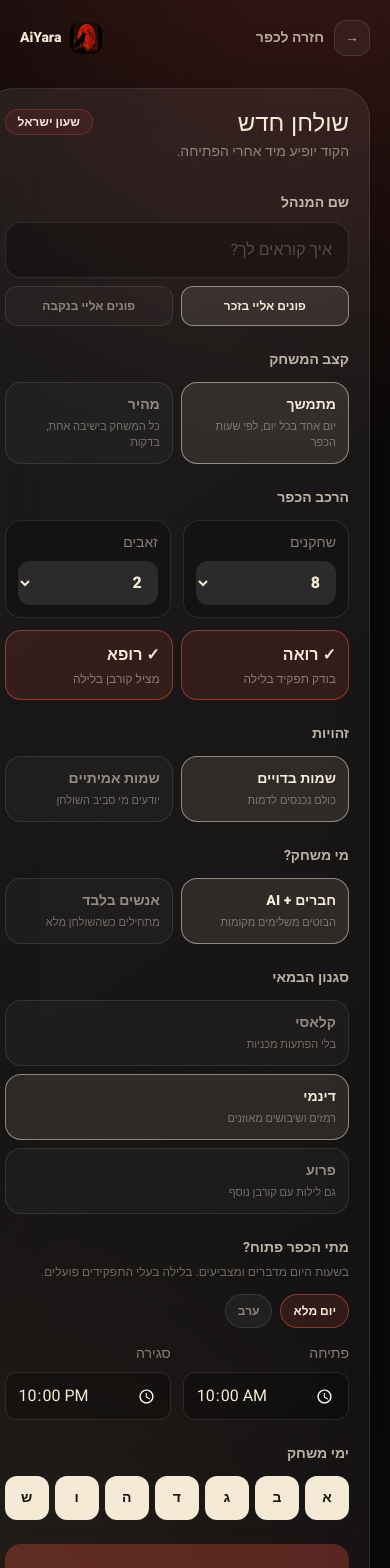
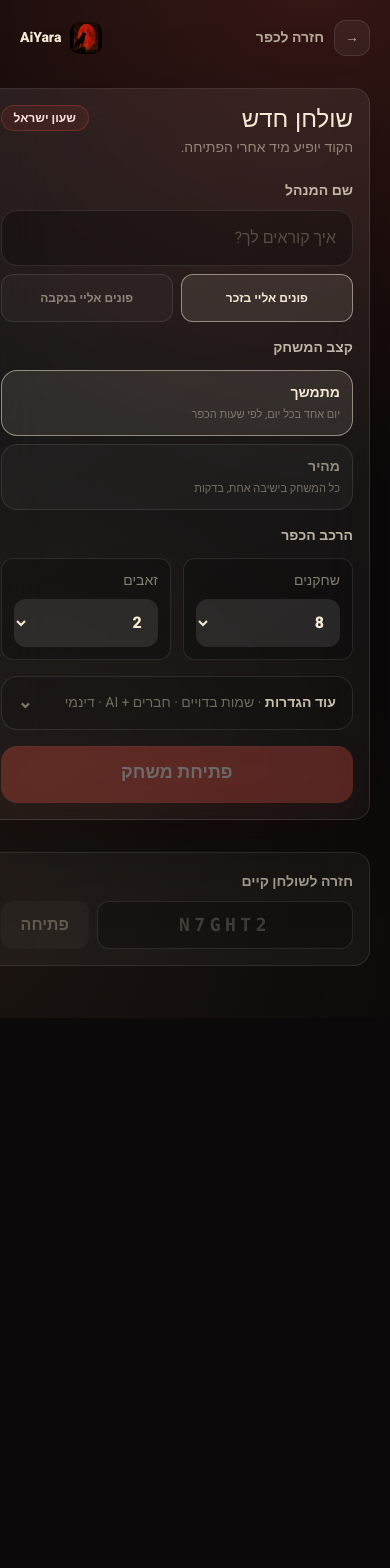
Before and after one commit to StasGlobus/mafia-sim, a Next.js app: page /admin in a window 390 px wide. Shown: the top 1568 px of the page. After the commit the page ends 1018 px from the top, so only its background shows below. Built offline with nearby package versions, Linux system fonts and the light colour scheme; a web font is replaced by a local one.

Commit message:
Mobile-first new-table screen: essentials up front, the rest behind one row

```diff
--- a/src/app/admin/page.tsx
+++ b/src/app/admin/page.tsx
@@ -3,7 +3,7 @@
 import Image from "next/image";
 import Link from "next/link";
 import { useRouter } from "next/navigation";
-import { useState, type FormEvent } from "react";
+import { useEffect, useState, type FormEvent } from "react";
 import { QUICK_DAY_OPTIONS, QUICK_NIGHT_OPTIONS, ROOM_CODE_LENGTH, WEEKDAY_CHIPS, type BotMode, type DirectorStyle, type GameMode, type Gender, type IdentityMode } from "@/lib/types";
 
 function saveMe(code: string, me: { playerId: string; secret: string; fakeName: string }) {
@@ -38,6 +38,15 @@ export default function AdminHomePage() {
   const [gender, setGender] = useState<Gender>("m");
   const [err, setErr] = useState<string | null>(null);
   const [busy, setBusy] = useState(false);
+  const [moreOpen, setMoreOpen] = useState(false);
+
+  useEffect(() => {
+    const media = window.matchMedia("(min-width: 1024px)");
+    setMoreOpen(media.matches);
+    const update = () => setMoreOpen(media.matches);
+    media.addEventListener("change", update);
+    return () => media.removeEventListener("change", update);
+  }, []);
 
   function toggleDay(index: number) {
     setDays((current) => {
@@ -141,7 +150,7 @@ export default function AdminHomePage() {
             </form>
           </section>
 
-          <section className="entry-panel order-1 rounded-[30px] border border-white/10 p-5 backdrop-blur-xl sm:p-8 lg:order-2" aria-labelledby="create-title">
+          <section className="entry-panel order-1 rounded-2xl border border-white/10 p-4 backdrop-blur-xl sm:rounded-[30px] sm:p-8 lg:order-2" aria-labelledby="create-title">
             <div className="flex items-start justify-between gap-4">
               <div>
                 <h2 id="create-title" className="font-display text-2xl">שולחן חדש</h2>
@@ -150,7 +159,7 @@ export default function AdminHomePage() {
               <span className="rounded-full border border-ember/30 bg-ember/10 px-3 py-1 text-xs font-bold text-red-100">שעון ישראל</span>
             </div>
 
-            <form onSubmit={create} className="mt-7 space-y-6">
+            <form id="create-game-form" onSubmit={create} className="mt-5 space-y-4 sm:mt-7 sm:space-y-6">
               <label className="block" htmlFor="host-name">
                 <span className="text-sm font-bold text-paper/75">שם המנהל</span>
                 <input
@@ -165,7 +174,7 @@ export default function AdminHomePage() {
                 />
                 <div className="mt-2 grid grid-cols-2 gap-2" role="radiogroup" aria-label="איך לפנות אליך">
                   {([["m", "פונים אליי בזכר"], ["f", "פונים אליי בנקבה"]] as const).map(([id, label]) => (
-                    <button key={id} type="button" role="radio" aria-checked={gender === id} onClick={() => setGender(id)} className={`min-h-10 rounded-xl border text-xs font-bold transition ${gender === id ? "border-paper/50 bg-paper/10 text-paper" : "border-white/10 bg-white/[.03] text-paper/50"}`}>{label}</button>
+                    <button key={id} type="button" role="radio" aria-checked={gender === id} onClick={() => setGender(id)} className={`min-h-12 rounded-xl border text-xs font-bold transition ${gender === id ? "border-paper/50 bg-paper/10 text-paper" : "border-white/10 bg-white/[.03] text-paper/50"}`}>{label}</button>
                   ))}
                 </div>
               </label>
@@ -184,15 +193,15 @@ export default function AdminHomePage() {
                 <fieldset>
                   <legend className="text-sm font-bold text-paper/75">אורך היום והלילה</legend>
                   <div className="mt-3 grid grid-cols-2 gap-3">
-                    <label className="rounded-2xl border border-white/10 bg-black/20 p-3 text-sm">
+                    <label className="rounded-xl border border-white/10 bg-black/20 p-3 text-sm">
                       <span className="text-paper/50">יום (דקות)</span>
-                      <select value={quickDayMinutes} onChange={(event) => setQuickDayMinutes(Number(event.target.value))} className="mt-2 min-h-11 w-full rounded-xl bg-white/10 px-3 font-black text-paper">
+                      <select value={quickDayMinutes} onChange={(event) => setQuickDayMinutes(Number(event.target.value))} className="mt-2 min-h-12 w-full rounded-xl bg-white/10 px-3 text-base font-black text-paper">
                         {QUICK_DAY_OPTIONS.map((n) => <option key={n} value={n}>{n}</option>)}
                       </select>
                     </label>
-                    <label className="rounded-2xl border border-white/10 bg-black/20 p-3 text-sm">
+                    <label className="rounded-xl border border-white/10 bg-black/20 p-3 text-sm">
                       <span className="text-paper/50">לילה (דקות)</span>
-                      <select value={quickNightMinutes} onChange={(event) => setQuickNightMinutes(Number(event.target.value))} className="mt-2 min-h-11 w-full rounded-xl bg-white/10 px-3 font-black text-paper">
+                      <select value={quickNightMinutes} onChange={(event) => setQuickNightMinutes(Number(event.target.value))} className="mt-2 min-h-12 w-full rounded-xl bg-white/10 px-3 text-base font-black text-paper">
                         {QUICK_NIGHT_OPTIONS.map((n) => <option key={n} value={n}>{n}</option>)}
                       </select>
                     </label>
@@ -204,7 +213,7 @@ export default function AdminHomePage() {
               <fieldset>
                 <legend className="text-sm font-bold text-paper/75">הרכב הכפר</legend>
                 <div className="mt-3 grid grid-cols-2 gap-3">
-                  <label className="rounded-2xl border border-white/10 bg-black/20 p-3 text-sm">
+                  <label className="rounded-xl border border-white/10 bg-black/20 p-3 text-sm">
                     <span className="text-paper/50">שחקנים</span>
                     <select
                       value={seats}
@@ -213,23 +222,30 @@ export default function AdminHomePage() {
                         setSeats(next);
                         setWolfCount((current) => Math.min(current, Math.floor((next - 1) / 2)));
                       }}
-                      className="mt-2 min-h-11 w-full rounded-xl bg-white/10 px-3 font-black text-paper"
+                      className="mt-2 min-h-12 w-full rounded-xl bg-white/10 px-3 text-base font-black text-paper"
                     >
                       {Array.from({ length: 8 }, (_, index) => index + 5).map((count) => <option key={count} value={count}>{count}</option>)}
                     </select>
                   </label>
-                  <label className="rounded-2xl border border-white/10 bg-black/20 p-3 text-sm">
+                  <label className="rounded-xl border border-white/10 bg-black/20 p-3 text-sm">
                     <span className="text-paper/50">זאבים</span>
-                    <select value={wolfCount} onChange={(event) => setWolfCount(Number(event.target.value))} className="mt-2 min-h-11 w-full rounded-xl bg-white/10 px-3 font-black text-paper">
+                    <select value={wolfCount} onChange={(event) => setWolfCount(Number(event.target.value))} className="mt-2 min-h-12 w-full rounded-xl bg-white/10 px-3 text-base font-black text-paper">
                       {Array.from({ length: Math.floor((seats - 1) / 2) }, (_, index) => index + 1).map((count) => <option key={count} value={count}>{count}</option>)}
                     </select>
                   </label>
                 </div>
-                <div className="mt-3 grid grid-cols-2 gap-2">
-                  <ToggleButton active={hasSeer} onClick={() => setHasSeer((value) => !value)} label="רואה" detail="בודק תפקיד בלילה" />
-                  <ToggleButton active={hasDoctor} onClick={() => setHasDoctor((value) => !value)} label="רופא" detail="מציל קורבן בלילה" />
-                </div>
               </fieldset>
+
+              <details open={moreOpen} onToggle={(event) => setMoreOpen(event.currentTarget.open)} className="group rounded-2xl border border-white/10 bg-black/10 lg:rounded-none lg:border-0 lg:bg-transparent">
+                <summary className="flex min-h-12 cursor-pointer list-none items-center justify-between gap-3 px-4 py-3 text-sm font-bold text-paper/80 marker:hidden lg:px-0 lg:pt-0 [&::-webkit-details-marker]:hidden">
+                  <span>עוד הגדרות <span className="font-normal text-paper/40">· {identityMode === "aliases" ? "שמות בדויים" : "שמות אמיתיים"} · {botMode === "fill" ? "חברים + AI" : "אנשים בלבד"} · {directorStyle === "dynamic" ? "דינמי" : directorStyle === "classic" ? "קלאסי" : "פרוע"}</span></span>
+                  <span aria-hidden="true" className="text-lg text-paper/45 transition group-open:rotate-180">⌄</span>
+                </summary>
+                <div className="space-y-4 border-t border-white/10 px-4 pb-4 pt-4 sm:space-y-6 lg:border-0 lg:px-0 lg:pb-0">
+                  <div className="grid grid-cols-2 gap-2">
+                    <ToggleButton active={hasSeer} onClick={() => setHasSeer((value) => !value)} label="רואה" detail="בודק תפקיד בלילה" />
+                    <ToggleButton active={hasDoctor} onClick={() => setHasDoctor((value) => !value)} label="רופא" detail="מציל קורבן בלילה" />
+                  </div>
 
               <ChoiceGroup
                 title="זהויות"
@@ -273,8 +289,8 @@ export default function AdminHomePage() {
                   })}
                 </div>
                 <div className="mt-4 grid grid-cols-2 gap-3">
-                  <label className="text-sm"><span className="text-paper/50">פתיחה</span><input type="time" value={dayStart} onChange={(event) => setDayStart(event.target.value)} className="mt-2 min-h-12 w-full rounded-xl border border-white/10 bg-black/25 px-3 text-paper focus:border-ember/70 focus:outline-none" required /></label>
-                  <label className="text-sm"><span className="text-paper/50">סגירה</span><input type="time" value={dayEnd} onChange={(event) => setDayEnd(event.target.value)} className="mt-2 min-h-12 w-full rounded-xl border border-white/10 bg-black/25 px-3 text-paper focus:border-ember/70 focus:outline-none" required /></label>
+                  <label className="text-sm"><span className="text-paper/50">פתיחה</span><input type="time" dir="ltr" value={dayStart} onChange={(event) => setDayStart(event.target.value)} className="mt-2 min-h-12 w-full min-w-0 rounded-xl border border-white/10 bg-black/25 px-3 text-base text-paper focus:border-ember/70 focus:outline-none" required /></label>
+                  <label className="text-sm"><span className="text-paper/50">סגירה</span><input type="time" dir="ltr" value={dayEnd} onChange={(event) => setDayEnd(event.target.value)} className="mt-2 min-h-12 w-full min-w-0 rounded-xl border border-white/10 bg-black/25 px-3 text-base text-paper focus:border-ember/70 focus:outline-none" required /></label>
                 </div>
               </fieldset>
 
@@ -290,7 +306,7 @@ export default function AdminHomePage() {
                         onClick={() => toggleDay(day.i)}
                         aria-pressed={active}
                         aria-label={`יום ${day.l}`}
-                        className={`flex aspect-square items-center justify-center rounded-xl text-sm font-black transition sm:text-base ${active ? "bg-paper text-ink" : "border border-white/10 bg-white/5 text-paper/35 hover:text-paper"}`}
+                        className={`flex min-h-10 items-center justify-center rounded-xl text-sm font-black transition sm:aspect-square sm:min-h-0 sm:text-base ${active ? "bg-paper text-ink" : "border border-white/10 bg-white/5 text-paper/35 hover:text-paper"}`}
                       >
                         {day.l}
                       </button>
@@ -299,10 +315,12 @@ export default function AdminHomePage() {
                 </div>
               </fieldset>
               </>)}
+                </div>
+              </details>
 
               {err && <p role="alert" className="rounded-xl border border-red-400/20 bg-red-500/10 px-3 py-2 text-sm text-red-200">{err}</p>}
 
-              <button type="submit" disabled={busy || !realName.trim()} className="min-h-16 w-full rounded-2xl bg-ember px-5 text-lg font-black text-white shadow-[0_14px_35px_rgba(133,27,24,.3)] transition hover:bg-[#e65346] disabled:cursor-not-allowed disabled:opacity-35">
+              <button type="submit" disabled={busy || !realName.trim()} className="sticky bottom-0 z-10 min-h-14 w-full rounded-2xl border-t border-white/10 bg-ember/95 px-5 pb-[max(1rem,env(safe-area-inset-bottom))] pt-3 text-lg font-black text-white shadow-[0_14px_35px_rgba(133,27,24,.3)] backdrop-blur-xl transition lg:static lg:border-0 lg:bg-ember lg:p-0 hover:bg-[#e65346] disabled:cursor-not-allowed disabled:opacity-35">
                 {busy ? "פותחים את הכפר…" : "פתיחת משחק"}
               </button>
             </form>
@@ -315,7 +333,7 @@ export default function AdminHomePage() {
 
 function ToggleButton({ active, onClick, label, detail }: { active: boolean; onClick: () => void; label: string; detail: string }) {
   return (
-    <button type="button" onClick={onClick} aria-pressed={active} className={`rounded-2xl border p-3 text-right transition ${active ? "border-ember/60 bg-ember/15" : "border-white/10 bg-white/[.03] opacity-55"}`}>
+    <button type="button" onClick={onClick} aria-pressed={active} className={`rounded-2xl border min-h-12 p-3 text-right transition ${active ? "border-ember/60 bg-ember/15" : "border-white/10 bg-white/[.03] opacity-55"}`}>
       <span className="block font-black">{active ? "✓ " : ""}{label}</span>
       <span className="mt-1 block text-xs text-paper/45">{detail}</span>
     </button>
@@ -326,9 +344,9 @@ function ChoiceGroup({ title, value, onChange, options }: { title: string; value
   return (
     <fieldset>
       <legend className="text-sm font-bold text-paper/75">{title}</legend>
-      <div className={`mt-3 grid gap-2 ${options.length === 3 ? "sm:grid-cols-3" : "grid-cols-2"}`}>
+      <div className={`mt-3 grid gap-2 ${options.length === 3 ? "sm:grid-cols-3" : "sm:grid-cols-2"}`}>
         {options.map(([id, label, detail]) => (
-          <button key={id} type="button" onClick={() => onChange(id)} aria-pressed={value === id} className={`rounded-2xl border p-3 text-right transition ${value === id ? "border-paper/50 bg-paper/10" : "border-white/10 bg-white/[.03] text-paper/55"}`}>
+          <button key={id} type="button" onClick={() => onChange(id)} aria-pressed={value === id} className={`rounded-2xl border min-h-12 p-3 text-right transition ${value === id ? "border-paper/50 bg-paper/10" : "border-white/10 bg-white/[.03] text-paper/55"}`}>
             <span className="block text-sm font-black">{label}</span>
             <span className="mt-1 block text-[11px] leading-4 text-paper/40">{detail}</span>
           </button>
```
